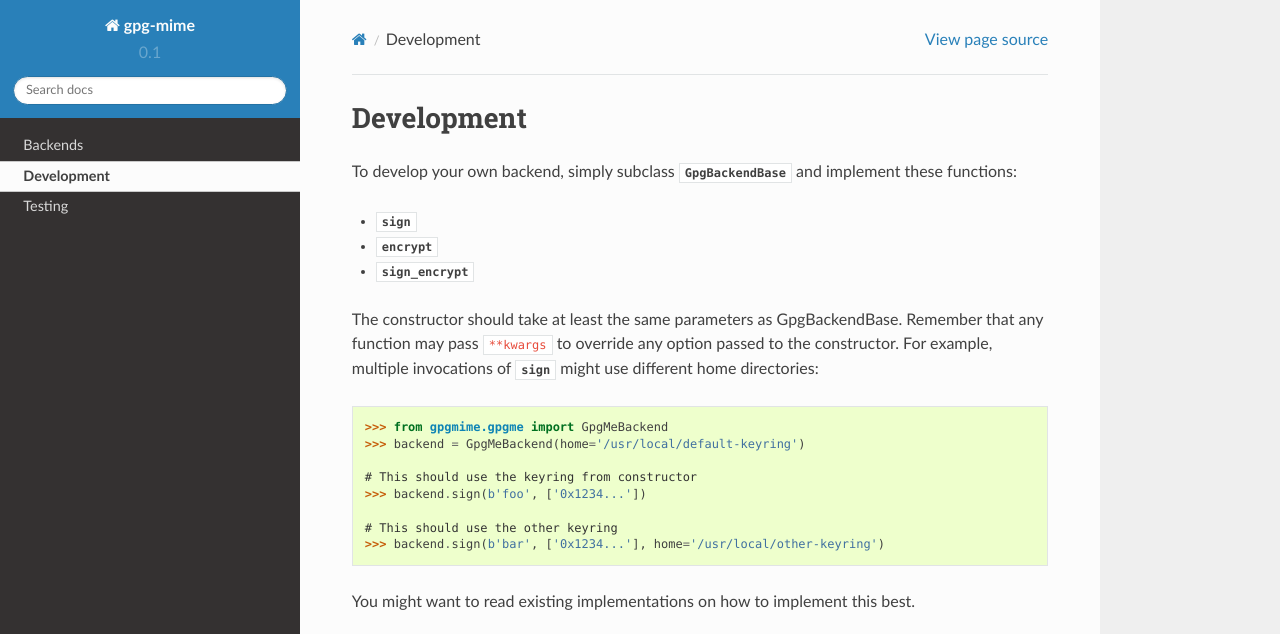
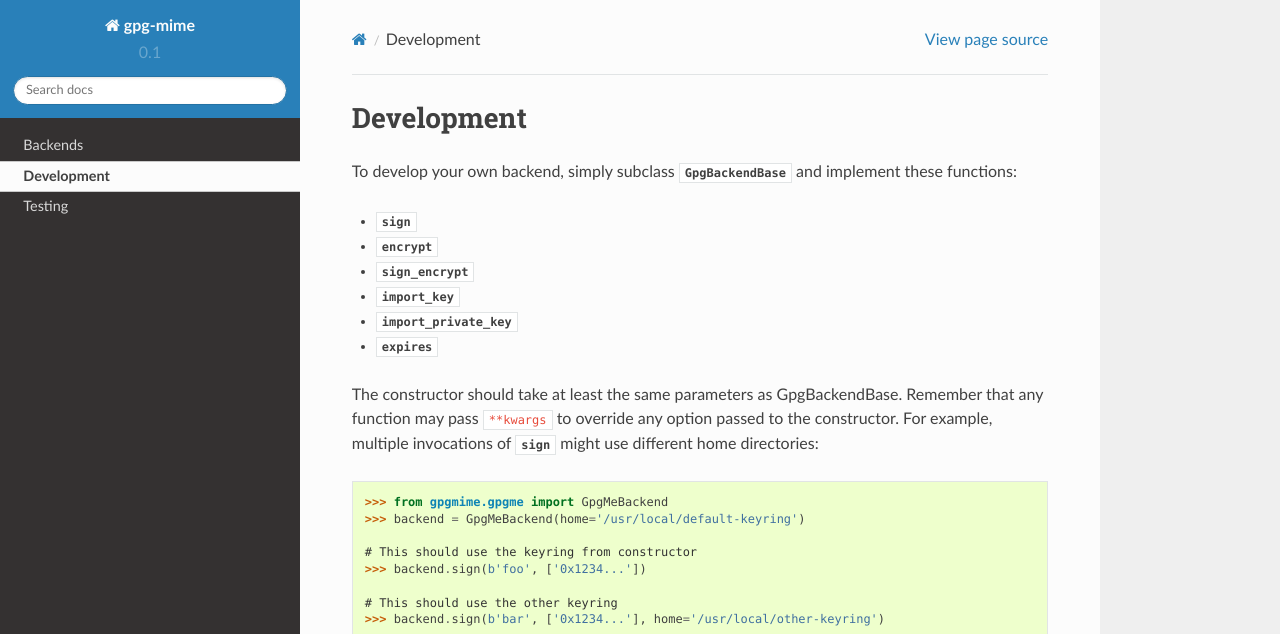
Before and after one commit to mathiasertl/gpgliblib, a Sphinx documentation site: the page built from doc/development.rst, in a window 1280 px wide and 1002 px high, cut to the strip 0-634 px from the top of the window. Built offline with Sphinx 7.4.7 and the Read the Docs theme 2.0.0, drawn with Linux system fonts in a browser that asks for light colours.

Commit message:
update list of functions to implement

```diff
--- a/doc/development.rst
+++ b/doc/development.rst
@@ -8,6 +8,9 @@ and implement these functions:
 * :py:class:`~gpgmime.base.GpgBackendBase.sign`
 * :py:class:`~gpgmime.base.GpgBackendBase.encrypt`
 * :py:class:`~gpgmime.base.GpgBackendBase.sign_encrypt`
+* :py:class:`~gpgmime.base.GpgBackendBase.import_key`
+* :py:class:`~gpgmime.base.GpgBackendBase.import_private_key`
+* :py:class:`~gpgmime.base.GpgBackendBase.expires`
 
 The constructor should take at least the same parameters as GpgBackendBase. Remember that any
 function may pass ``**kwargs`` to override any option passed to the constructor. For example,
```
